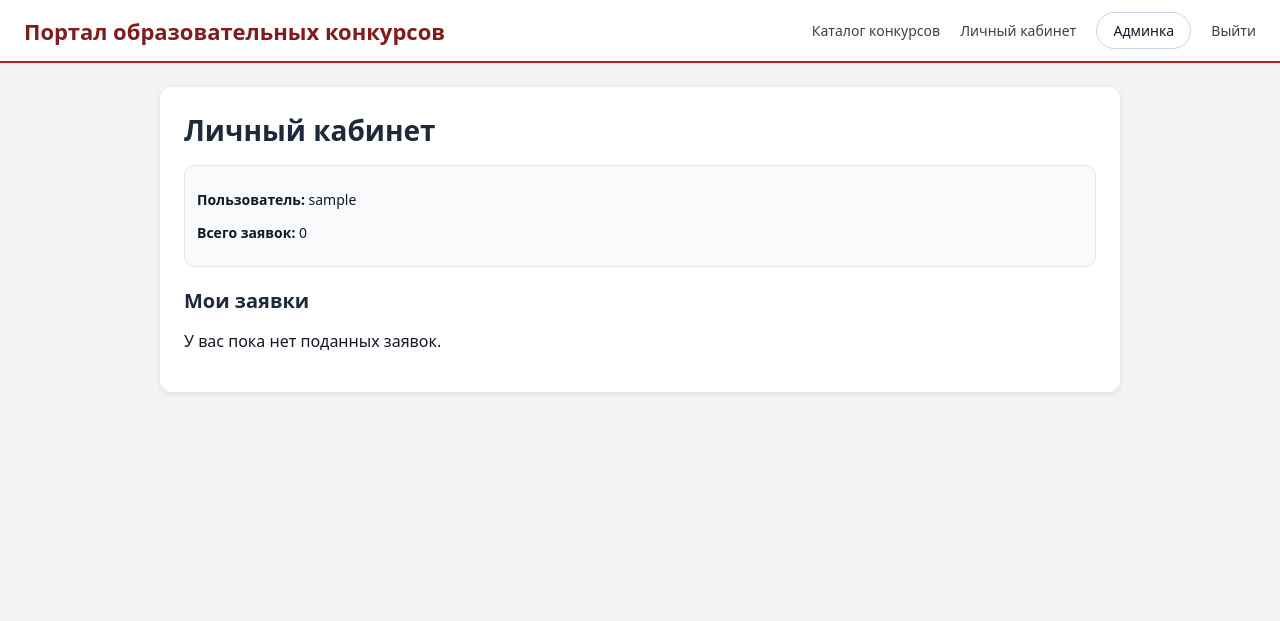
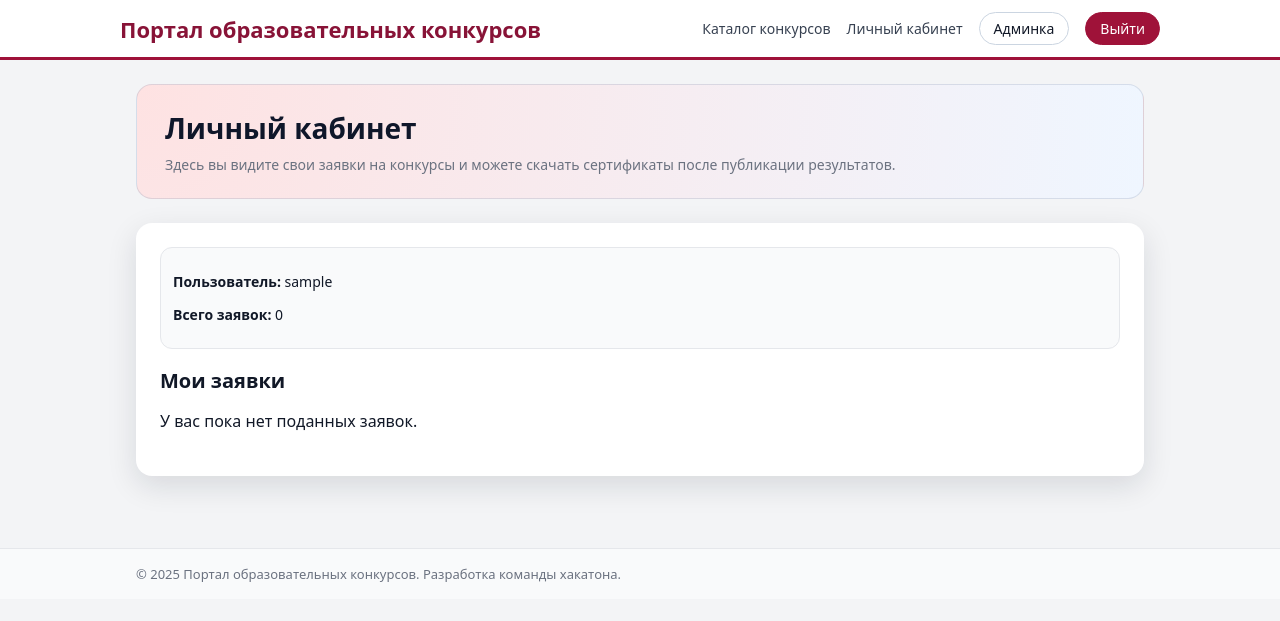
Before and after one commit to Edifier01/hackathon_2, a Django app: page /account/ in a window 1280 px wide. Shown: the top 621 px of the page. Run offline with Django 5.2, Linux system fonts and the light colour scheme; the visitor is signed in with stand-in values (Sample User, id 1); data that the repository does not hold is empty.

Commit message:
Обновление дизайна проекта

```diff
--- a/static/css/style.css
+++ b/static/css/style.css
@@ -1,13 +1,15 @@
 :root {
-    --primary: #b91c1c;         /* бордовый основной */
-    --primary-dark: #7f1d1d;    /* тёмный бордовый */
-    --primary-soft: #fef2f2;    /* мягкий фон бордового */
-    --accent: #1e293b;          /* тёмно-синий для текста/заголовков */
+    --primary: #9f1239;         /* бордовый */
+    --primary-dark: #881337;
+    --primary-soft: #fdf2f8;
+    --accent: #0f172a;          /* тёмный заголовок */
     --border: #e5e7eb;
     --bg: #f3f4f6;
-    --text-main: #111827;
+    --card-bg: #ffffff;
     --muted: #6b7280;
 }
+
+/* Базовая типографика и фон */
 
 * {
     box-sizing: border-box;
@@ -17,71 +19,128 @@ body {
     font-family: system-ui, -apple-system, BlinkMacSystemFont, "Segoe UI", sans-serif;
     margin: 0;
     background: var(--bg);
-    color: var(--text-main);
+    color: #111827;
+}
+
+/* Контейнер */
+
+.container {
+    max-width: 1040px;
+    margin: 0 auto;
+    padding: 0 16px;
 }
 
 /* Шапка */
 
-header {
+.header {
     background: #ffffff;
-    border-bottom: 2px solid var(--primary);
-    padding: 12px 24px;
-    display: flex;
-    justify-content: space-between;
-    align-items: center;
+    border-bottom: 3px solid var(--primary);
 }
 
-header .title {
+.header-inner {
+    display: flex;
+    align-items: center;
+    justify-content: space-between;
+    padding: 12px 0;
+}
+
+.logo {
+    font-weight: 700;
     font-size: 22px;
-    font-weight: 700;
     color: var(--primary-dark);
 }
 
-nav a {
-    margin-left: 16px;
-    text-decoration: none;
-    color: #374151;
+.nav {
+    display: flex;
+    align-items: center;
+    gap: 16px;
     font-size: 14px;
 }
 
-nav a:hover {
+.nav a {
+    text-decoration: none;
+    color: #374151;
+}
+
+.nav a:hover {
     text-decoration: underline;
 }
 
-/* Основной контейнер */
-
-main {
-    max-width: 960px;
-    margin: 24px auto;
-    background: #ffffff;
-    padding: 24px;
-    border-radius: 12px;
-    box-shadow: 0 2px 6px rgba(15,23,42,0.1);
+.nav .btn-nav {
+    padding: 6px 14px;
+    border-radius: 999px;
+    border: 1px solid var(--primary);
+    background: var(--primary);
+    color: #ffffff;
+    text-decoration: none;
+    font-weight: 500;
 }
 
-/* Заголовки */
+.nav .btn-nav-secondary {
+    padding: 6px 14px;
+    border-radius: 999px;
+    border: 1px solid #cbd5e1;
+    background: #ffffff;
+    color: #111827;
+    text-decoration: none;
+}
+
+/* Основной блок страницы */
+
+.page {
+    padding: 24px 0 48px;
+}
+
+/* Hero-блок (только на некоторых страницах) */
+
+.hero {
+    margin-bottom: 24px;
+    padding: 24px 28px;
+    border-radius: 16px;
+    background: radial-gradient(circle at top left, #fee2e2, #eff6ff);
+    border: 1px solid rgba(148,163,184,0.3);
+}
+
+.hero-title {
+    font-size: 28px;
+    margin: 0 0 8px;
+    color: var(--accent);
+}
+
+.hero-subtitle {
+    margin: 0;
+    color: var(--muted);
+    font-size: 14px;
+}
+
+/* Карточка страницы */
+
+.page-card {
+    background: var(--card-bg);
+    border-radius: 16px;
+    padding: 24px 24px 28px;
+    box-shadow: 0 10px 30px rgba(15,23,42,0.12);
+}
+
+/* Заголовки внутри контента */
 
 h1 {
-    font-size: 28px;
-    margin-top: 0;
-    margin-bottom: 16px;
+    font-size: 24px;
+    margin: 0 0 10px;
     color: var(--accent);
 }
 
 h2 {
     font-size: 20px;
-    margin-top: 20px;
+    margin-top: 18px;
     margin-bottom: 8px;
-    color: var(--accent);
 }
 
 h3 {
     font-size: 18px;
-    margin-top: 18px;
-    margin-bottom: 8px;
+    margin-top: 16px;
+    margin-bottom: 6px;
 }
-
-/* Текст */
 
 .muted {
     color: var(--muted);
@@ -102,18 +161,19 @@ button {
     font-weight: 500;
     text-decoration: none;
     cursor: pointer;
-    transition: background 0.15s ease, transform 0.05s ease;
+    transition: background 0.15s ease, box-shadow 0.15s ease, transform 0.08s ease;
 }
 
 .btn:hover,
 button:hover {
     background: var(--primary-dark);
+    box-shadow: 0 4px 14px rgba(185,18,57,0.35);
     transform: translateY(-1px);
 }
 
 .btn-secondary {
     display: inline-block;
-    padding: 8px 16px;
+    padding: 8px 18px;
     border-radius: 999px;
     border: 1px solid #cbd5e1;
     background: #ffffff;
@@ -184,53 +294,12 @@ tr:nth-child(even) {
 }
 
 tr.current-user {
-    background: #fef2f2;
+    background: #fff1f2;
 }
 
-/* Карточки конкурсов */
-
-.competition-list {
-    display: flex;
-    flex-direction: column;
-    gap: 12px;
-}
-
-.competition-card {
-    border-radius: 10px;
-    border: 1px solid var(--border);
-    padding: 16px 18px;
-    background: #ffffff;
-    box-shadow: 0 1px 3px rgba(15,23,42,0.06);
-}
-
-.competition-card h2 {
-    margin: 0 0 6px 0;
-    font-size: 19px;
-}
-
-.competition-card h2 a {
-    color: var(--accent);
-    text-decoration: none;
-}
-
-.competition-card h2 a:hover {
-    text-decoration: underline;
-}
-
-.status-badge {
-    display: inline-block;
-    padding: 3px 10px;
-    border-radius: 999px;
-    font-size: 12px;
-    background: var(--primary-soft);
-    color: var(--primary-dark);
-    font-weight: 500;
-}
-
-/* Профиль / личный кабинет */
 
 .profile-card {
-    border-radius: 10px;
+    border-radius: 12px;
     border: 1px solid var(--border);
     padding: 10px 12px;
     background: #f9fafb;
@@ -238,22 +307,52 @@ tr.current-user {
     font-size: 14px;
 }
 
-/* Блок авторизации */
+
 
 .auth-box {
     max-width: 420px;
     margin: 0 auto;
 }
 
-.auth-box h1 {
-    text-align: center;
-    margin-bottom: 16px;
+
+
+.divider {
+    margin: 18px 0;
+    border: 0;
+    height: 1px;
+    background: linear-gradient(to right, transparent, #d1d5db, transparent);
 }
 
-/* Горизонтальный разделитель */
 
-.divider {
-    margin: 16px 0;
-    border: none;
-    border-top: 1px solid var(--border);
+.footer {
+    border-top: 1px solid #e5e7eb;
+    background: #f9fafb;
+    padding: 16px 0;
+    font-size: 13px;
+    color: #6b7280;
+    margin-top: 24px;
 }
+
+
+@media (max-width: 640px) {
+    .header-inner {
+        flex-direction: column;
+        align-items: flex-start;
+        gap: 8px;
+    }
+
+    .nav {
+        width: 100%;
+        justify-content: flex-start;
+        flex-wrap: wrap;
+        gap: 10px;
+    }
+
+    .page-card {
+        padding: 18px 16px 22px;
+    }
+
+    .hero {
+        padding: 18px 16px;
+    }
+}
--- a/templates/accounts/dashboard.html
+++ b/templates/accounts/dashboard.html
@@ -1,8 +1,14 @@
 {% extends 'base.html' %}
 
 {% block content %}
-<h1>Личный кабинет</h1>
+<div class="hero">
+    <h1 class="hero-title">Личный кабинет</h1>
+    <p class="hero-subtitle">
+        Здесь вы видите свои заявки на конкурсы и можете скачать сертификаты после публикации результатов.
+    </p>
+</div>
 
+<div class="page-card">
     <div class="profile-card">
         <p><strong>Пользователь:</strong> {{ request.user.username }}</p>
         <p><strong>Всего заявок:</strong> {{ applications|length }}</p>
@@ -36,4 +42,5 @@
     {% else %}
         <p>У вас пока нет поданных заявок.</p>
     {% endif %}
+</div>
 {% endblock %}
--- a/templates/base.html
+++ b/templates/base.html
@@ -7,29 +7,37 @@
     <link rel="stylesheet" href="{% static 'css/style.css' %}">
 </head>
 <body>
-<header>
-    <div class="title">Портал образовательных конкурсов</div>
-    <nav>
+<header class="header">
+    <div class="container header-inner">
+        <div class="logo">
+            Портал образовательных конкурсов
+        </div>
+        <nav class="nav">
             <a href="{% url 'competitions:competition_list' %}">Каталог конкурсов</a>
-
             {% if request.user.is_authenticated %}
                 <a href="{% url 'accounts:dashboard' %}">Личный кабинет</a>
-
                 {% if request.user.is_staff %}
-            <a href="/admin/" class="btn-secondary">Админка</a>
+                    <a href="/admin/" class="btn-nav-secondary">Админка</a>
                 {% endif %}
-
-        <a href="{% url 'accounts:logout' %}">Выйти</a>
+                <a href="{% url 'accounts:logout' %}" class="btn-nav">Выйти</a>
             {% else %}
                 <a href="{% url 'accounts:login' %}">Вход</a>
-        <a href="{% url 'accounts:register' %}">Регистрация</a>
+                <a href="{% url 'accounts:register' %}" class="btn-nav-secondary">Регистрация</a>
             {% endif %}
         </nav>
-
+    </div>
 </header>
 
-<main>
+<div class="page">
+    <div class="container">
         {% block content %}{% endblock %}
-</main>
+    </div>
+</div>
+
+<footer class="footer">
+    <div class="container">
+        © 2025 Портал образовательных конкурсов. Разработка команды хакатона.
+    </div>
+</footer>
 </body>
 </html>
```
Also changed, not shown: other parts of static/css/style.css (+54 -4 lines), templates/accounts/login.html (+7 -2 lines), templates/accounts/register.html (+7 -2 lines), templates/competitions/application_form.html (+8 -5 lines), templates/competitions/competition_detail.html (+8 -1 lines), templates/competitions/competition_list.html (+10 -3 lines), templates/competitions/competition_results.html (+9 -6 lines). Lines whose indentation alone changed are shown as unchanged.
